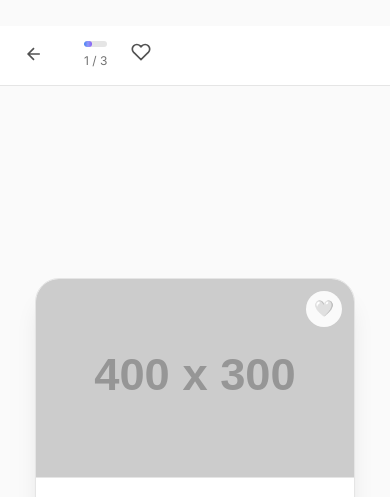
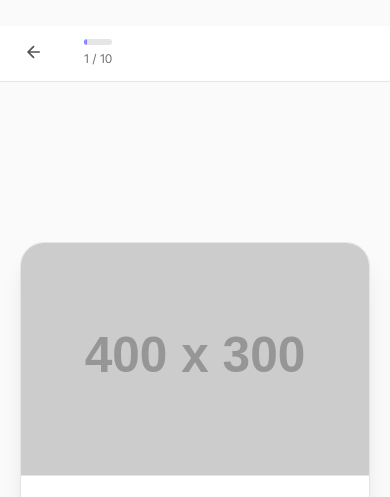
Before and after one commit to pigeonpoppo/camerapicker, a plain HTML site: page pick.html in a window 390 px wide. Shown: the top 497 px of the page. Drawn offline with Linux system fonts and the light colour scheme; placeholder pictures from the web are drawn by us.

Commit message:
Add files via upload

```diff
--- a/pick.html
+++ b/pick.html
@@ -139,18 +139,6 @@
       gap: 1rem;
     }
 
-    .favorites-link {
-      color: var(--color-gray-600);
-      padding: 0.5rem;
-      border-radius: 0.5rem;
-      transition: all 0.2s ease;
-    }
-
-    .favorites-link:hover {
-      background: var(--color-gray-100);
-      color: var(--color-red-500);
-    }
-
     .stats {
       display: flex;
       gap: 1rem;
@@ -200,35 +188,6 @@
       user-select: none;
       transition: transform 0.2s ease, box-shadow 0.2s ease;
       overflow: hidden;
-    }
-
-    .favorite-button {
-      position: absolute;
-      top: 1rem;
-      right: 1rem;
-      width: 40px;
-      height: 40px;
-      border-radius: 50%;
-      border: none;
-      background: rgba(255, 255, 255, 0.9);
-      backdrop-filter: blur(10px);
-      cursor: pointer;
-      display: flex;
-      align-items: center;
-      justify-content: center;
-      font-size: 1.2rem;
-      transition: all 0.2s ease;
-      z-index: 10;
-    }
-
-    .favorite-button:hover {
-      background: rgba(255, 255, 255, 1);
-      transform: scale(1.1);
-    }
-
-    .favorite-button.favorited {
-      background: var(--color-red-500);
-      color: white;
     }
 
     .camera-card:active {
@@ -478,52 +437,17 @@
       }
 
       .card-stack {
-        max-width: 320px;
-        aspect-ratio: 4/5;
-      }
-
-      .card-content {
-        padding: 1rem;
-      }
-
-      .card-name {
-        font-size: 1.1rem;
-      }
-
-      .card-price {
-        font-size: 1rem;
-      }
-
-      .feature-tags {
-        gap: 0.25rem;
-      }
-
-      .feature-tag {
-        font-size: 0.7rem;
-        padding: 0.2rem 0.5rem;
-      }
-
-      .card-specs {
-        font-size: 0.8rem;
+        max-width: 350px;
       }
 
       .action-buttons {
         bottom: 1rem;
-        gap: 0.75rem;
       }
 
       .action-button {
         width: 48px;
         height: 48px;
         font-size: 1rem;
-      }
-
-      .favorite-button {
-        width: 36px;
-        height: 36px;
-        font-size: 1rem;
-        top: 0.75rem;
-        right: 0.75rem;
       }
     }
 
@@ -562,11 +486,6 @@
         </div>
       </div>
       <div class="header-right">
-        <a href="favorites.html" class="favorites-link" title="お気に入り一覧">
-          <svg width="20" height="20" viewBox="0 0 24 24" fill="none" stroke="currentColor" stroke-width="2">
-            <path d="M20.84 4.61a5.5 5.5 0 0 0-7.78 0L12 5.67l-1.06-1.06a5.5 5.5 0 0 0-7.78 7.78l1.06 1.06L12 21.23l7.78-7.78 1.06-1.06a5.5 5.5 0 0 0 0-7.78z"/>
-          </svg>
-        </a>
         <div class="stats">
           <div class="stat-item">
             <span>💗</span>
@@ -638,6 +557,76 @@
          features: ["高解像度", "フィルムシミュレーション", "クラシックデザイン"],
          specs: "有効約4020万画素、ISO 125-12800、5軸手ブレ補正",
          rarity: "uncommon"
+       },
+       {
+         id: 4,
+         brand: "Nikon",
+         name: "Z6 II",
+         price: "¥278,000",
+         image: "https://via.placeholder.com/400x300?text=Nikon+Z6+II",
+         features: ["フルサイズ", "高感度", "デュアルEXPEED"],
+         specs: "有効約2450万画素、ISO 100-51200、最高約14コマ/秒",
+         rarity: "common"
+       },
+       {
+         id: 5,
+         brand: "Panasonic",
+         name: "LUMIX S5",
+         price: "¥198,000",
+         image: "https://via.placeholder.com/400x300?text=Panasonic+S5",
+         features: ["フルサイズ", "動画特化", "手ブレ補正"],
+         specs: "有効約2420万画素、ISO 100-51200、4K60p動画対応",
+         rarity: "common"
+       },
+       {
+         id: 6,
+         brand: "Canon",
+         name: "EOS R8",
+         price: "¥198,000",
+         image: "https://via.placeholder.com/400x300?text=Canon+EOS+R8",
+         features: ["軽量", "高速AF", "4K動画"],
+         specs: "有効約2420万画素、ISO 100-102400、最高約40コマ/秒",
+         rarity: "uncommon"
+       },
+       {
+         id: 7,
+         brand: "Sony",
+         name: "α7C II",
+         price: "¥248,000",
+         image: "https://via.placeholder.com/400x300?text=Sony+α7C+II",
+         features: ["コンパクト", "フルサイズ", "手ブレ補正"],
+         specs: "有効約3300万画素、ISO 100-51200、5軸手ブレ補正",
+         rarity: "uncommon"
+       },
+       {
+         id: 8,
+         brand: "Fujifilm",
+         name: "X-S20",
+         price: "¥148,000",
+         image: "https://via.placeholder.com/400x300?text=Fujifilm+X-S20",
+         features: ["軽量", "動画特化", "長時間撮影"],
+         specs: "有効約2610万画素、ISO 160-12800、6.2K動画対応",
+         rarity: "common"
+       },
+       {
+         id: 9,
+         brand: "OM System",
+         name: "OM-5",
+         price: "¥128,000",
+         image: "https://via.placeholder.com/400x300?text=OM+System+OM-5",
+         features: ["軽量", "防塵防滴", "手ブレ補正"],
+         specs: "有効約2040万画素、ISO 200-25600、5軸手ブレ補正",
+         rarity: "common"
+       },
+       {
+         id: 10,
+         brand: "Canon",
+         name: "EOS R7",
+         price: "¥198,000",
+         image: "https://via.placeholder.com/400x300?text=Canon+EOS+R7",
+         features: ["APS-C", "高速連写", "スポーツ対応"],
+         specs: "有効約3250万画素、ISO 100-32000、最高約30コマ/秒",
+         rarity: "rare"
        }
      ];
 
@@ -650,21 +639,25 @@
       streak: 0
     };
 
-    let favorites = JSON.parse(localStorage.getItem('cameraPickerFavorites') || '[]');
-
     let isDragging = false;
     let startX = 0;
     let currentX = 0;
     let currentCard = null;
 
          function initializeApp() {
-      // Load saved progress if any
-      const saved = localStorage.getItem('cameraPickerProgress');
-      if (saved) {
-        const progress = JSON.parse(saved);
-        currentIndex = progress.currentIndex || 0;
-        gameStats = { ...gameStats, ...progress.gameStats };
-      }
+       // Clear any previous progress to ensure fresh start
+       localStorage.removeItem('cameraPickerProgress');
+       localStorage.removeItem('cameraPickerResults');
+
+       // Reset to beginning
+       currentIndex = 0;
+       gameStats = {
+         likes: 0,
+         dislikes: 0,
+         superlikes: 0,
+         points: 0,
+         streak: 0
+       };
 
        updateStats();
        showCurrentCard();
@@ -686,9 +679,6 @@
       card.className = 'camera-card';
       card.innerHTML = `
         <img src="${item.image}" alt="${item.name}" class="card-image" loading="lazy">
-        <button class="favorite-button ${favorites.includes(item.id) ? 'favorited' : ''}" onclick="toggleFavorite(${item.id})">
-          ${favorites.includes(item.id) ? '❤️' : '🤍'}
-        </button>
         <div class="card-content">
           <div class="card-header">
             <div class="card-brand">${item.brand}</div>
@@ -899,30 +889,6 @@
       }
     }
 
-    function toggleFavorite(itemId) {
-      event.stopPropagation();
-
-      const index = favorites.indexOf(itemId);
-      if (index > -1) {
-        favorites.splice(index, 1);
-      } else {
-        favorites.push(itemId);
-      }
-
-      // Update localStorage
-      localStorage.setItem('cameraPickerFavorites', JSON.stringify(favorites));
-
-      // Update button appearance
-      const button = event.currentTarget;
-      if (favorites.includes(itemId)) {
-        button.classList.add('favorited');
-        button.innerHTML = '❤️';
-      } else {
-        button.classList.remove('favorited');
-        button.innerHTML = '🤍';
-      }
-    }
-
     function showResults() {
       // Save final results
       localStorage.setItem('cameraPickerResults', JSON.stringify({
@@ -959,7 +925,7 @@
   // Service Worker registration
 if ('serviceWorker' in navigator) {
   window.addEventListener('load', () => {
-    navigator.serviceWorker.register('service-worker.js')
+    navigator.serviceWorker.register('/service-worker.js')
       .then(registration => {
         console.log('SW registered: ', registration);
       })
```
Also changed, not shown: context.html (+4 -38 lines), index.html (+14 -75 lines), offline.html (+1 -1 lines), result.html (+1 -0 lines). Lines whose indentation alone changed are shown as unchanged.
